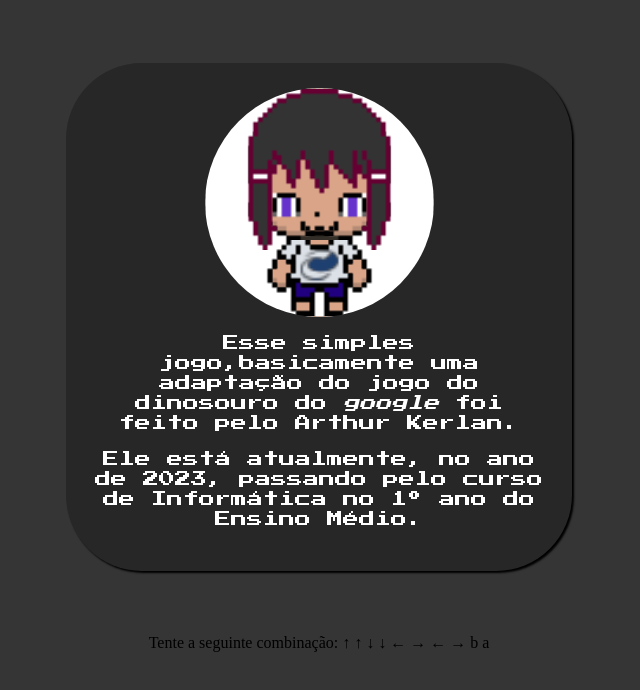
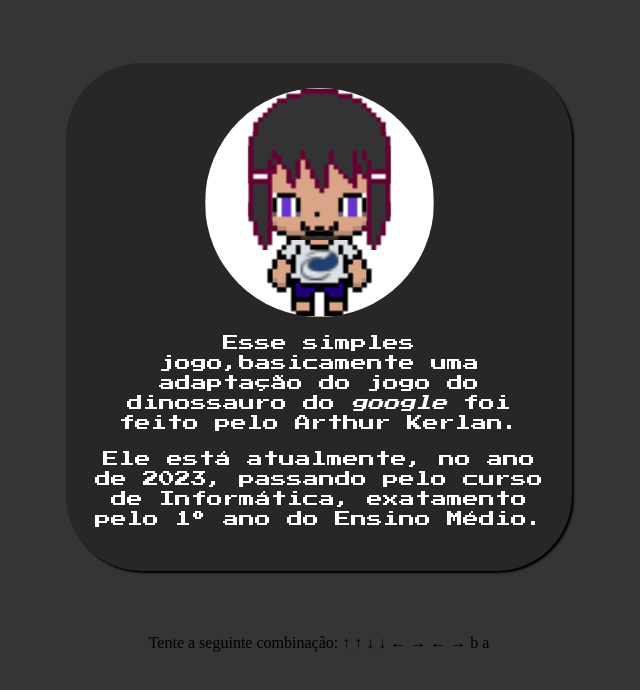
Before and after one commit to arthur-kerlan/TP2, a plain HTML site: page creditos.html in a window 1280 px wide. Shown: the whole page, without its empty margins (321-961 px from the left). Drawn offline with Linux system fonts and the light colour scheme; a script that the page names is missing.

Commit message:
Eita erro de Português!

```diff
--- a/creditos.html
+++ b/creditos.html
@@ -16,8 +16,8 @@
 <body>
     <article>
         <img src="imgs/Nagatoro.png" alt="nagaros pixiel art (it should be the creator... but who cares?)">
-        <p>Esse simples jogo,basicamente uma adaptação do jogo do dinosouro do <em>google</em> foi feito pelo Arthur Kerlan.</p>
-        <p>Ele está atualmente, no ano de 2023, passando pelo curso de Informática no 1º ano do Ensino Médio.</p>
+        <p>Esse simples jogo,basicamente uma adaptação do jogo do dinossauro do <em>google</em> foi feito pelo Arthur Kerlan.</p>
+        <p>Ele está atualmente, no ano de 2023, passando pelo curso de Informática, exatamento pelo 1º ano do Ensino Médio.</p>
     </article>
 
     <footer>
```
